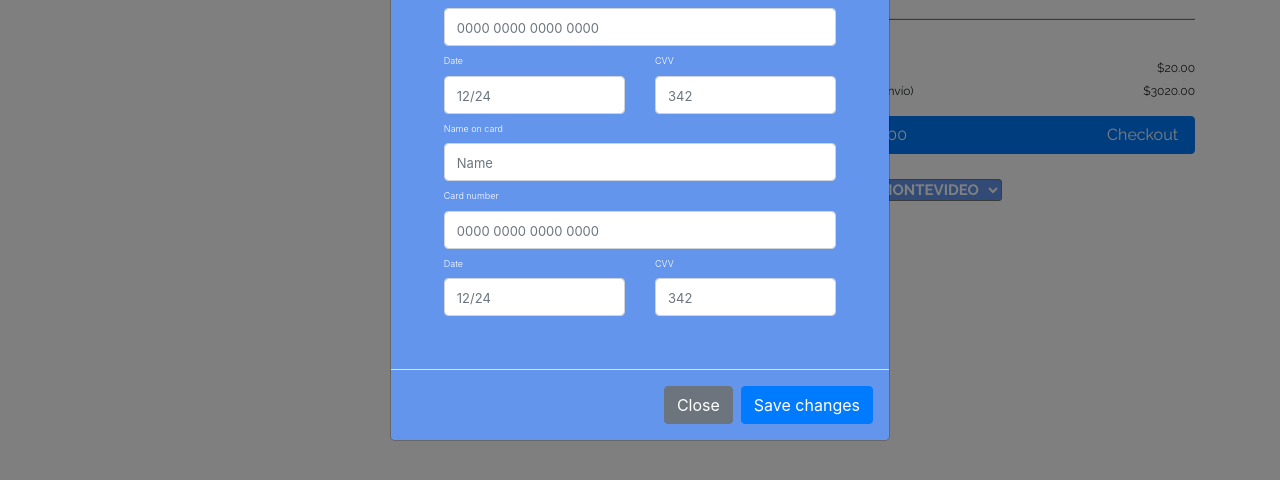
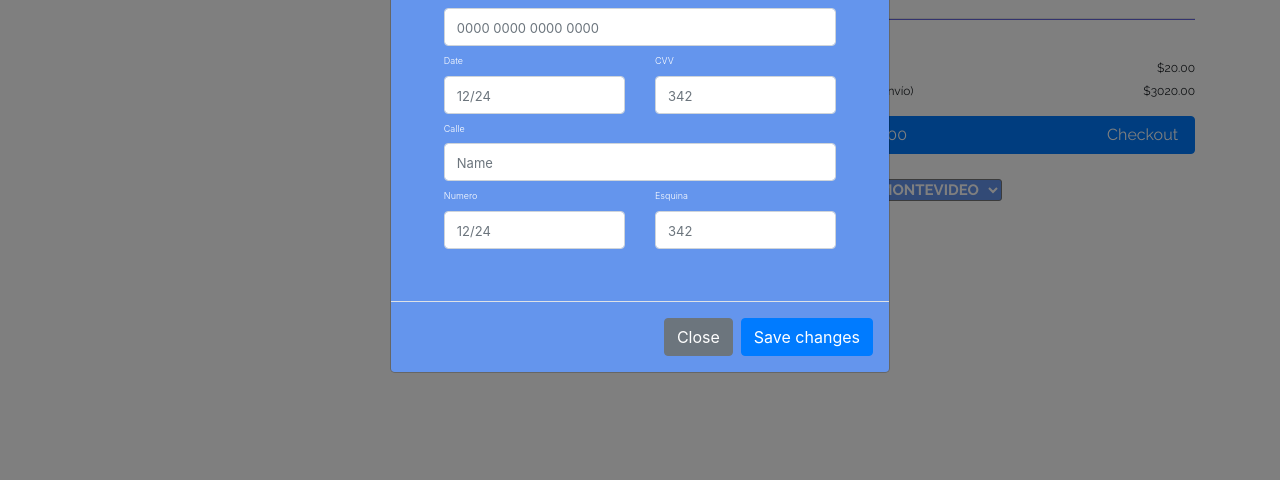
Before and after one commit to nicog33b/E-commerce, a plain HTML site: page cart.html in a window 1280 px wide. Both pictures are taken after a click on the button "¿Como pagar?". Shown: the part 208-688 px from the top of the page. Drawn offline with Linux system fonts and the light colour scheme; no server answers; some icons are missing.

Commit message:
Update cart.html

```diff
--- a/cart.html
+++ b/cart.html
@@ -172,14 +172,12 @@
             <div class="col-md-6"><label class="credit-card-label">CVV</label><input id="cvvBuy" type="text"
                 class="form-control credit-inputs" placeholder="342" required></div>
           </div>
-          <div><label class="credit-card-label">Name on card</label><input id="nameBuy" type="text"
+          <div><label class="credit-card-label">Calle</label><input id="nameBuy" type="text"
             class="form-control credit-inputs" placeholder="Name" required></div>
-        <div><label class="credit-card-label">Card number</label><input id="cardBuy" type="text"
-            class="form-control credit-inputs" placeholder="0000 0000 0000 0000" required></div>
-        <div class="row">
-          <div class="col-md-6"><label class="credit-card-label">Date</label><input id="dateBuy" type="text"
+               <div class="row">
+          <div class="col-md-6"><label class="credit-card-label">Numero</label><input id="dateBuy" type="text"
               class="form-control credit-inputs" placeholder="12/24" required></div>
-          <div class="col-md-6"><label class="credit-card-label">CVV</label><input id="cvvBuy" type="text"
+          <div class="col-md-6"><label class="credit-card-label">Esquina</label><input id="cvvBuy" type="text"
               class="form-control credit-inputs" placeholder="342" required></div>
         </div>
              </div>
```
